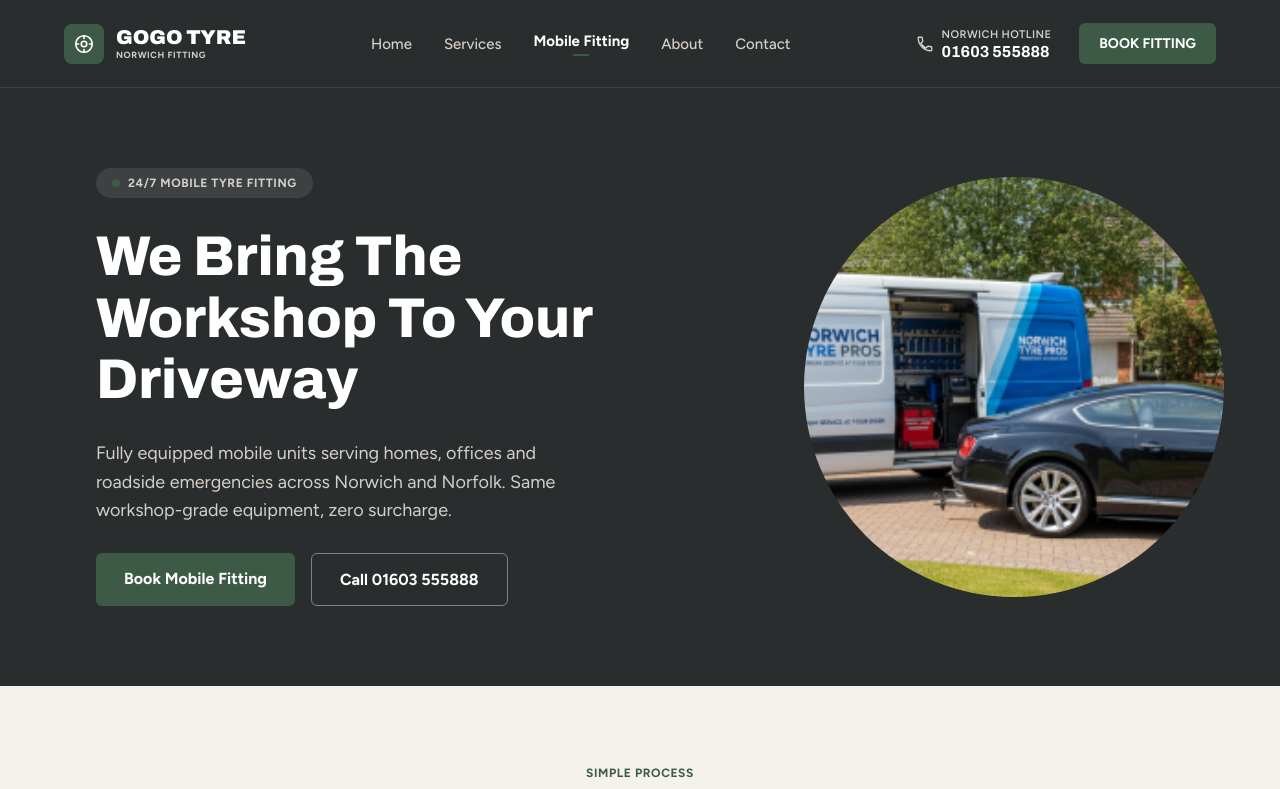
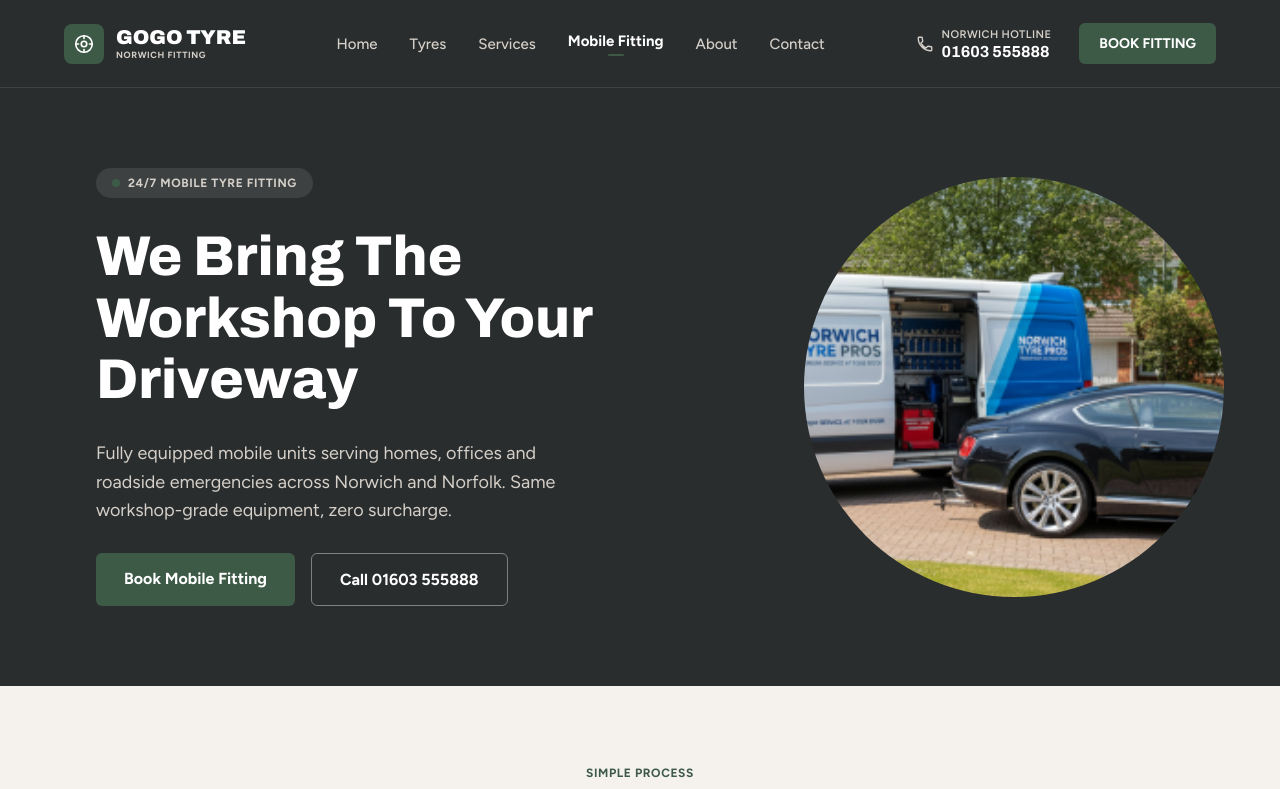
Before and after one commit to Izzahsheikh/GogoTyres, a website: page mobile-fitting.html in a window 1280 px wide. Shown: the top 789 px of the page. Drawn offline with Linux system fonts and the light colour scheme.

Commit message:
added tyres.html page

```diff
--- a/mobile-fitting.html
+++ b/mobile-fitting.html
@@ -203,6 +203,7 @@
   </a>
   <div class="nav-links">
     <a href="index.html">Home</a>
+    <a href="tyres.html">Tyres</a>
     <a href="services.html">Services</a>
     <a href="mobile-fitting.html" class="active">Mobile Fitting</a>
     <a href="about.html">About</a>
```
